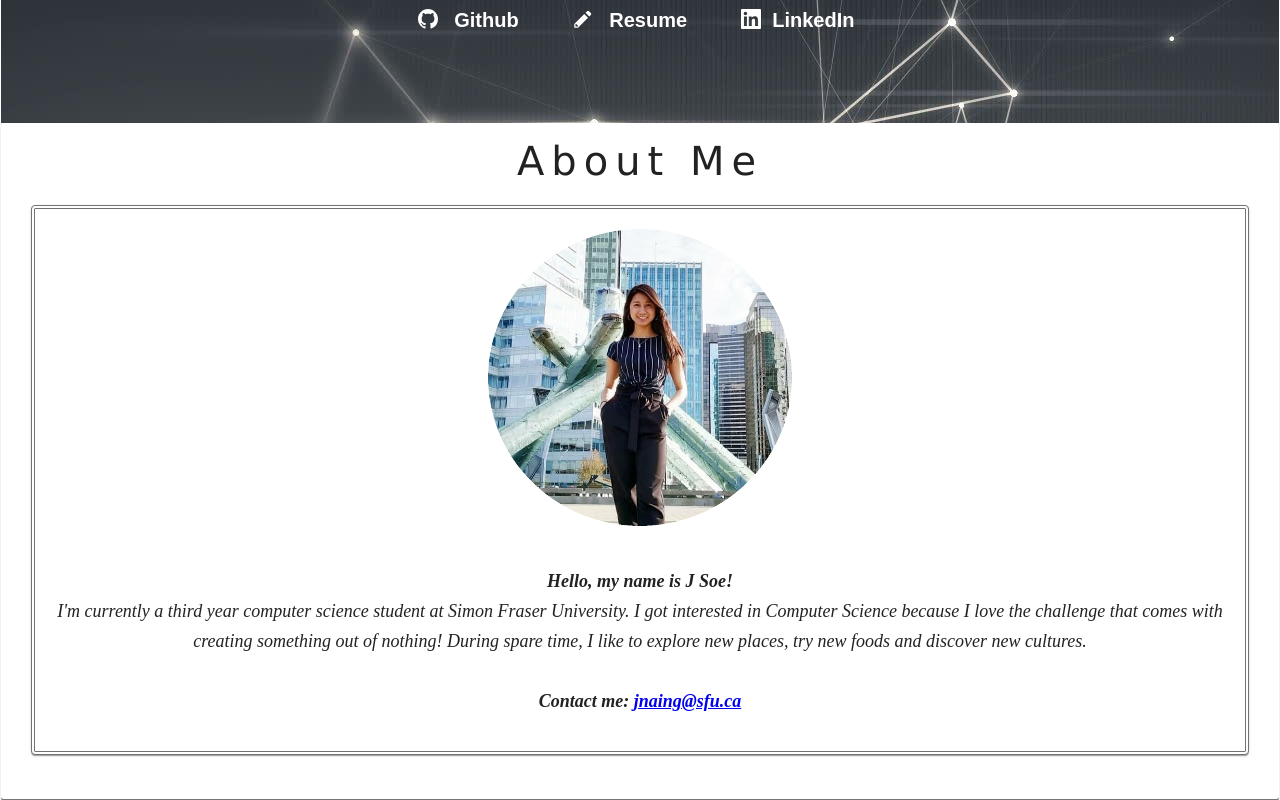
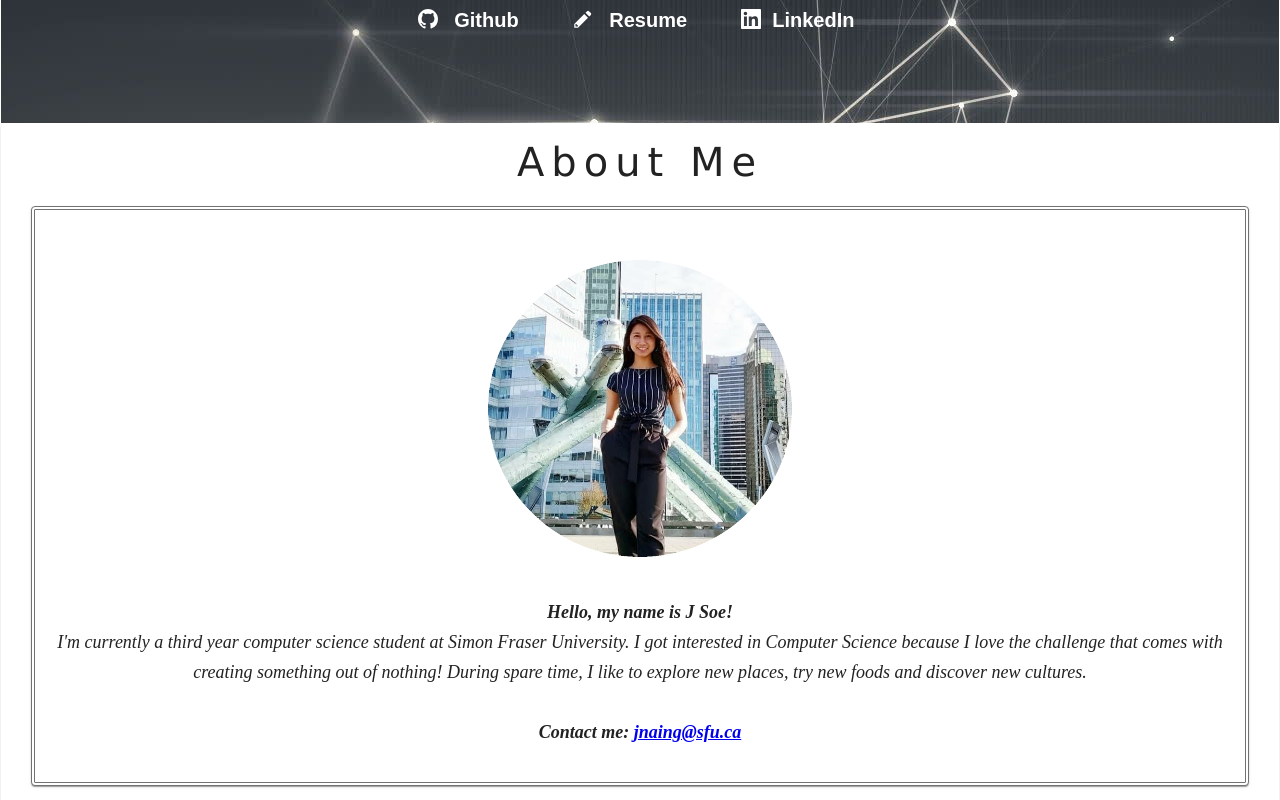
Before and after one commit to jsoeenaing/jsoeenaing.github.io, a React (Create React App) app: page / in a window 1280 px wide. Shown: the part 580-1380 px from the top of the page. Built offline with nearby package versions, Linux system fonts and the light colour scheme.

Commit message:
Website Finished

```diff
--- a/src/App.css
+++ b/src/App.css
@@ -70,7 +70,7 @@ body {
   border-bottom: 2px solid rgb(117, 117, 117);
   padding-left: 30px;
   padding-right: 30px;
-  padding-top: 15px;
+  padding-top: 16px;
   padding-bottom: 10px;;
   text-align: center;
 }
--- a/src/components/Body.js
+++ b/src/components/Body.js
@@ -9,6 +9,7 @@ export function Body() {
             <div className="row">
                 <FirstContainer title={'About Me'}><br/>
                     <BoxContainer>
+                    <br/>
                         <img src={profileImage} alt="profile-image"/>
                         <br/><br/>
                         <b>Hello, my name is J Soe!</b> <br/>
```
